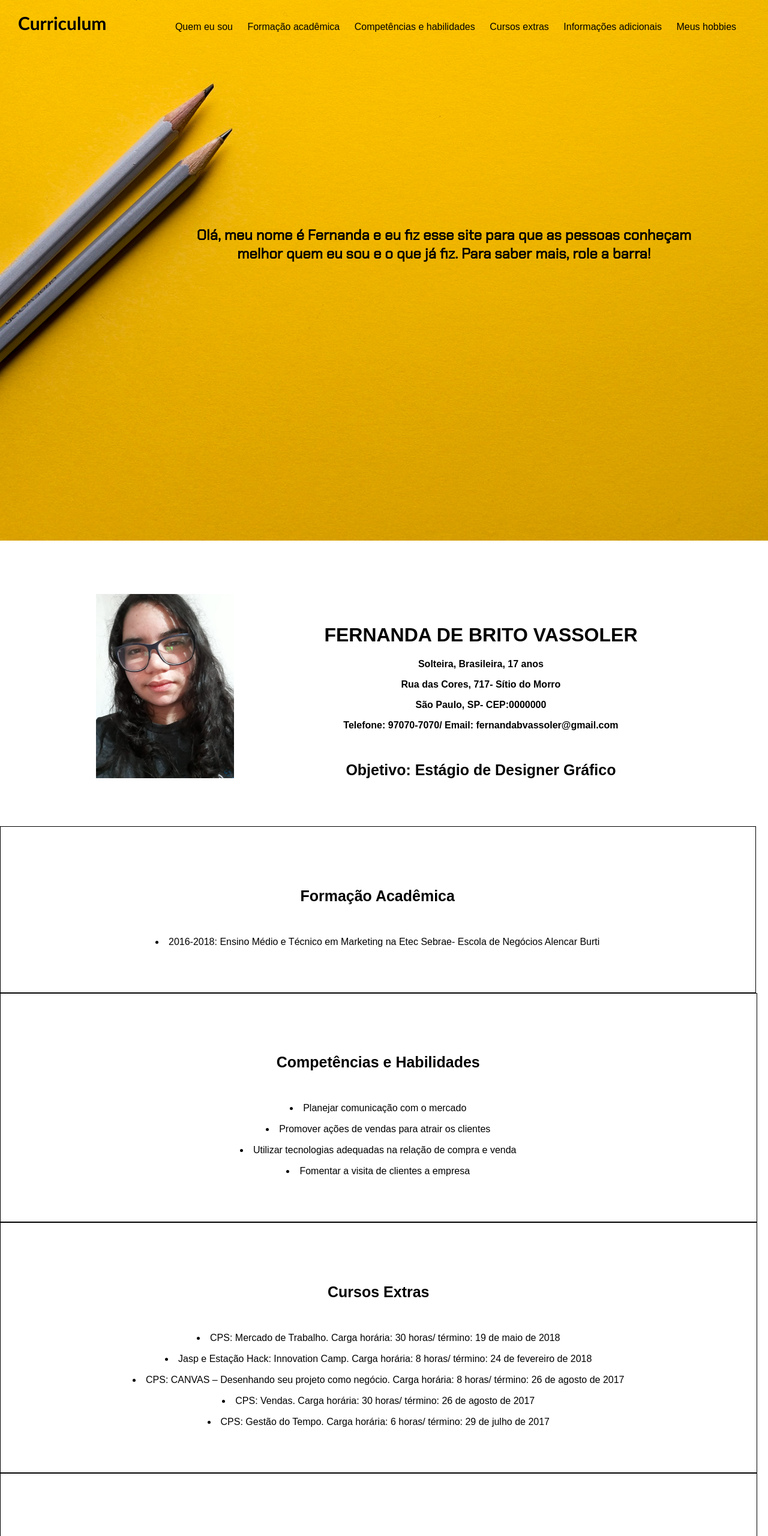
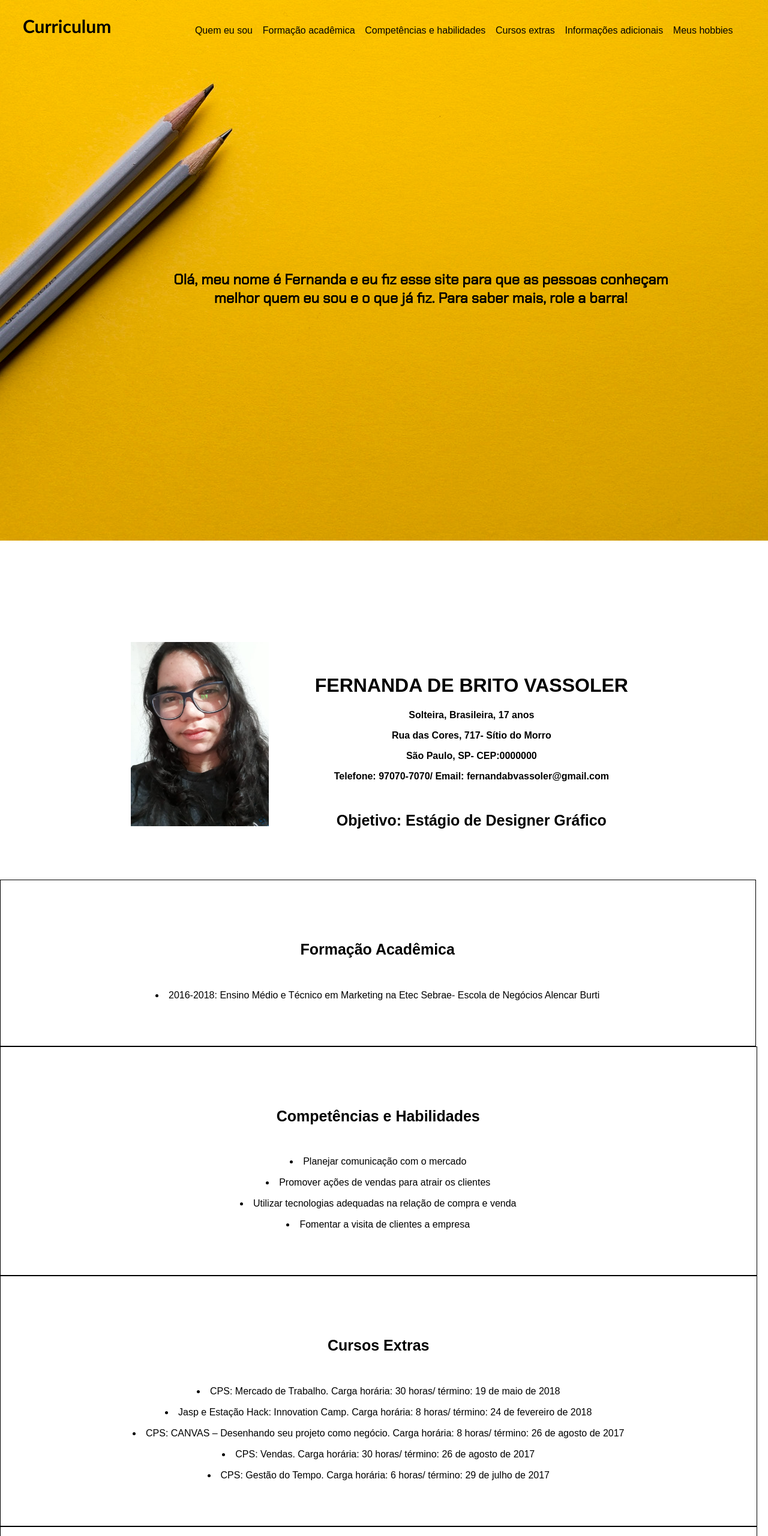
Before and after one commit to FeehVass/meu-curriculum, a plain HTML site: page index.html in a window 1280 px wide. Shown: the top 2560 px of the page at 60% size. Drawn offline with Linux system fonts and the light colour scheme.

Commit message:
adicionar design no curriculum

```diff
--- a/assets/css/estilo.css
+++ b/assets/css/estilo.css
@@ -22,26 +22,27 @@ a:hover{
     background-image:url("../imagens/fundomenu.jpg");
     padding-bottom: 40%;;
     background-repeat: no-repeat;
+    position: relative;
 }
 
 .menu > ul{
     margin: 0;
-    padding: 20px;
+    padding: 2%;
 }
 
 .menu > ul > li{
     display: inline;
-    padding-left: 20px;
+    padding-left: 1%;
 }
 
 .menu > ul > h2{
     font-family: 'Chakra Petch', sans-serif;
     text-align: center;
-    padding: 300px 100px 0 300px;
+    padding: 30% 10% 0 20%;
 }
 
 #curriculum{
-    padding: 10px 90px 10px 10px;
+    padding: 4% 10% 5% 1%;
     font-size: 30px;
     font-family: 'Trebuchet MS', 'Lucida Sans Unicode', 'Lucida Grande', 'Lucida Sans', Arial, sans-serif;
     font-weight: bold;
@@ -50,7 +51,7 @@ a:hover{
 .container img{
     margin: 0;
     width: 18%;
-    padding: 0px 150px 80px 160px;
+    padding: 0 6% 7% 17%;
 }
 
 .container{
@@ -59,6 +60,7 @@ a:hover{
     flex-direction: row;
     flex-wrap: wrap;
     text-align: center;
+    position: relative;
 }
 
 .container h3{
@@ -82,6 +84,7 @@ a:hover{
     flex-direction: column;
     padding: 50px 260px 60px 258px;
     border: solid black 1px;
+    position: relative;
 }
 
 #formacao h1{
@@ -93,6 +96,7 @@ a:hover{
     flex-direction: column;
     padding: 50px 400px 60px 399px;
     border: solid black 1px;
+    position: relative;
 }
 
 #cursos{
@@ -101,6 +105,7 @@ a:hover{
     flex-direction: column;
     padding: 50px 220px 60px 220px;
     border: solid black 1px;
+    position: relative;
 }
 
 #info{
@@ -109,29 +114,31 @@ a:hover{
     flex-direction: column;
     padding: 50px 35px 60px 35px;
     border: solid black 1px;
+    position: relative;
 }
 
 #hobbies{
     border: solid black 1px;
+    position: relative;
 }
 
 #hobbies img{
     width: 15%;
-    padding-bottom: 0;
-    padding-top: 50px;
+    padding: 50px 0 0 30px;
 }
 
 #hobbies div{
     display:flex;
-    justify-content: space-between;
+    justify-content: space-around;
     align-items: center;
-    padding: 15px 50px 60px 15px;
+    padding-bottom: 50px;
 }
 
 footer{
     background-color: rgb(236, 185, 18);
     margin: 0;
     padding: 20px;
+    position: relative;
 }
 
 footer > div > ol > li{
```
